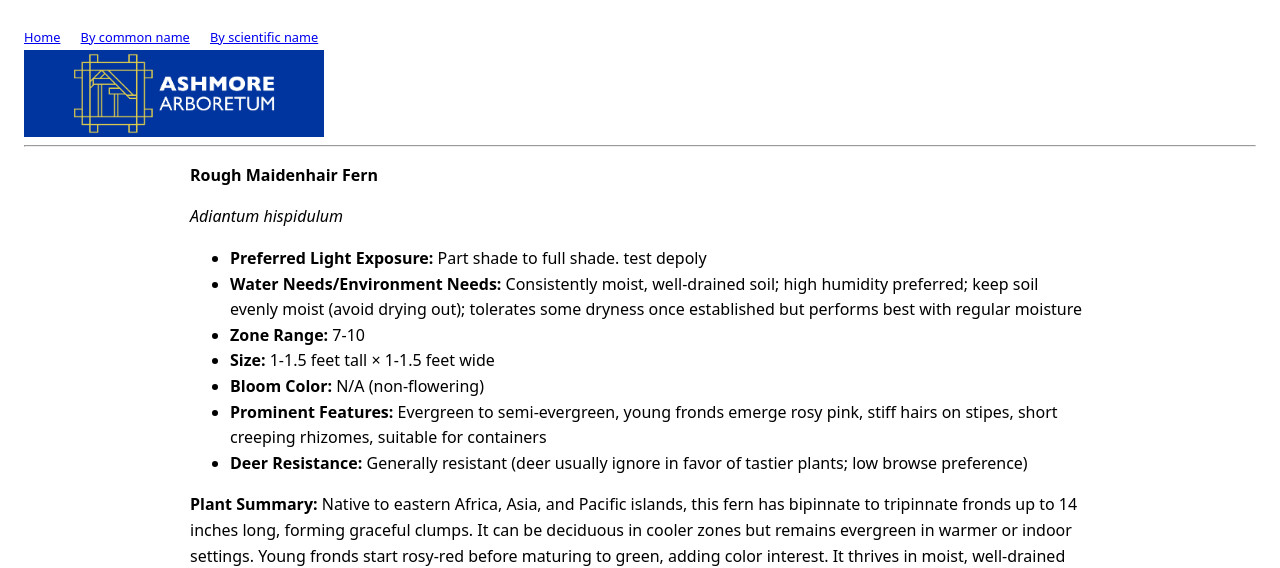
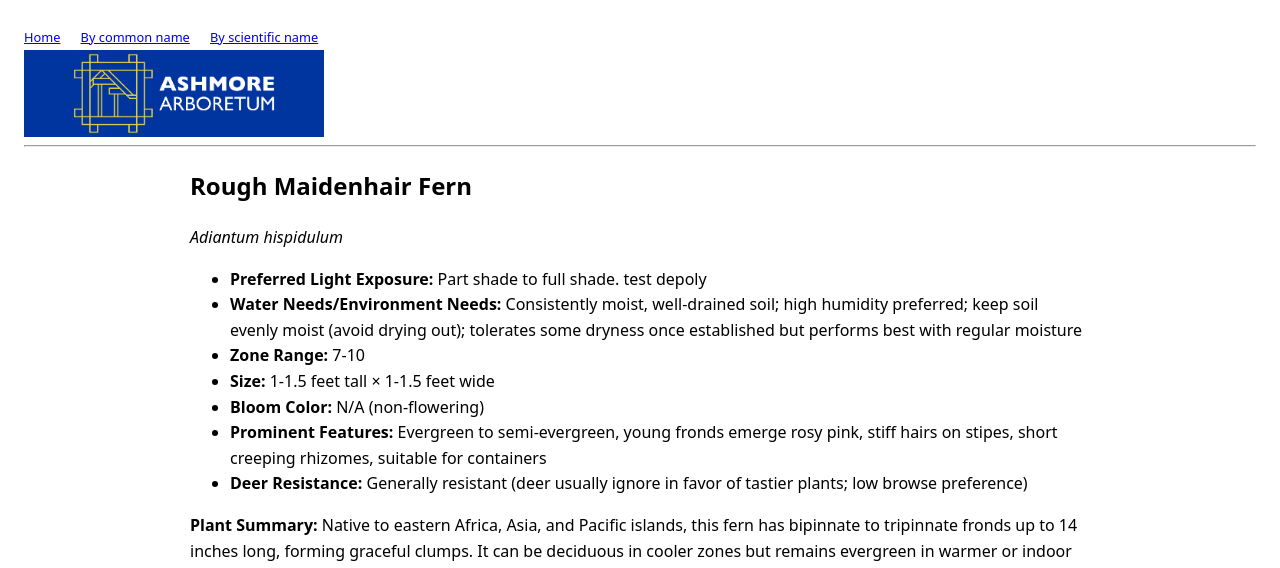
Before and after one commit to AshmoreArboretum/AshmoreArboretumPlants, a Jekyll site: the page built from _plants/adiantum-hispidulum.md, in a window 1280 px wide. Shown: the top 568 px of the page. Built offline with Jekyll 4.4.1, drawn with Linux system fonts in a browser that asks for light colours.

```diff
--- a/_plants/adiantum-hispidulum.md
+++ b/_plants/adiantum-hispidulum.md
@@ -5,8 +5,7 @@ common_name: Fern - Rough Maidenhair
 scientific_name: Adiantum hispidulum
 ---
 
-**Rough Maidenhair Fern**
-
+## Rough Maidenhair Fern
 *Adiantum hispidulum*
 
 - **Preferred Light Exposure:** Part shade to full shade.  test depoly
```
